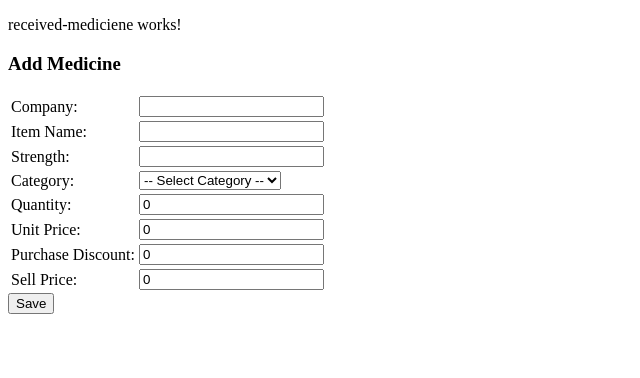
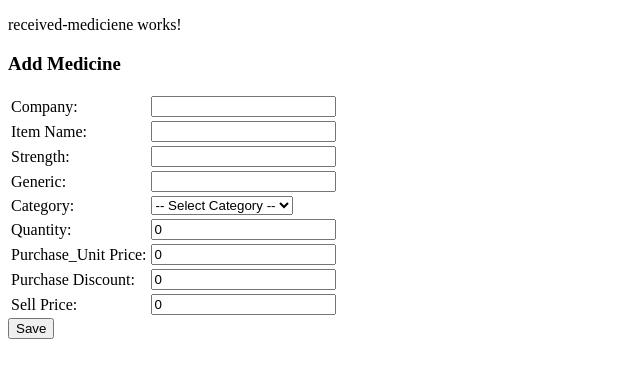
Before and after one commit to OmarFaruq97/pharmacy_management_system, an Angular app in the folder pharmacy_management_frontend/: page /receive-med in a window 1280 px wide. Shown: the top 378 px of the page, without its empty margins (0-640 px from the left). Built offline with nearby package versions, Linux system fonts and the light colour scheme.

Commit message:
Add/receive medicine backend and frontend successfully complete. Now just need design

```diff
--- a/pharmacy_management_frontend/src/app/inventory/inventory.component.html
+++ b/pharmacy_management_frontend/src/app/inventory/inventory.component.html
@@ -4,14 +4,16 @@
   <thead>
     <tr>
       <th>Company</th>
-      <th>Name</th>
+      <th>Item-Name</th>
       <th>Strength</th>
+      <th>Generic</th>
       <th>Category</th>
       <th>Qty</th>
-      <th>Unit Price</th>
+      <th>Purchase Unit Price</th>
+      <th>Discount on Discount</th>
+      <th>Net Purchase</th>
       <th>Sell Price</th>
-      <th>Net Purchase</th>
-      <th>Total</th>
+
       <th>Action</th>
     </tr>
   </thead>
@@ -20,12 +22,14 @@
       <td>{{ med.companyName }}</td>
       <td>{{ med.itemName }}</td>
       <td>{{ med.strength }}</td>
+      <td>{{med.generic}}</td>
       <td>{{ med.category }}</td>
       <td>{{ med.quantity }}</td>
       <td>{{ med.unitPrice }}</td>
+      <td>{{med.purchaseDiscount}}</td>
+      <td>{{ med.netPurchasePrice }}</td>
       <td>{{ med.sellPrice }}</td>
-      <td>{{ med.netPurchasePrice }}</td>
-      <td>{{ med.totalInventoryValue }}</td>
+
       <td>
         <button (click)="deleteMedicine(med.itemName)">Delete</button>
       </td>
--- a/pharmacy_management_frontend/src/app/received-mediciene/received-mediciene.component.html
+++ b/pharmacy_management_frontend/src/app/received-mediciene/received-mediciene.component.html
@@ -18,6 +18,12 @@
         <td>Strength:</td>
         <td
         ><input type="text" name="strength" [(ngModel)]="medicine.strength">
+    </td>
+    </tr>
+    <tr>
+        <td>Generic:</td>
+        <td
+        ><input type="text" name="generic" [(ngModel)]="medicine.generic">
     </td>
     </tr>
     <tr>
@@ -42,7 +48,7 @@
         </td>
     </tr>
     <tr>
-        <td>Unit Price:</td>
+        <td>Purchase_Unit Price:</td>
         <td>
             <input type="number" name="unitPrice" [(ngModel)]="medicine.unitPrice" required>
         </td>
--- a/pharmacy_management_frontend/src/app/received-mediciene/received-mediciene.component.ts
+++ b/pharmacy_management_frontend/src/app/received-mediciene/received-mediciene.component.ts
@@ -13,20 +13,20 @@ export class ReceivedMedicieneComponent {
     companyName: '',
     itemName: '',
     strength: '',
+    generic:'',
     category: '',
     quantity: 0,
     unitPrice: 0,
     purchaseDiscount: 0,
     netPurchasePrice: 0,
-    sellPrice: 0,
-    totalInventoryValue: 0
+    sellPrice: 0
   };
 
   constructor(private inventoryService: InventoryService) {}
 
   onSubmit(form: NgForm) {
     this.medicine.netPurchasePrice = this.medicine.unitPrice - this.medicine.purchaseDiscount;
-    this.medicine.totalInventoryValue = this.medicine.quantity * this.medicine.netPurchasePrice;
+
 
     this.inventoryService.addMedicine(this.medicine).subscribe({
       next: (res) => {
```
Also changed, not shown: 1 other file (tests, documents, lock files or other folders).
